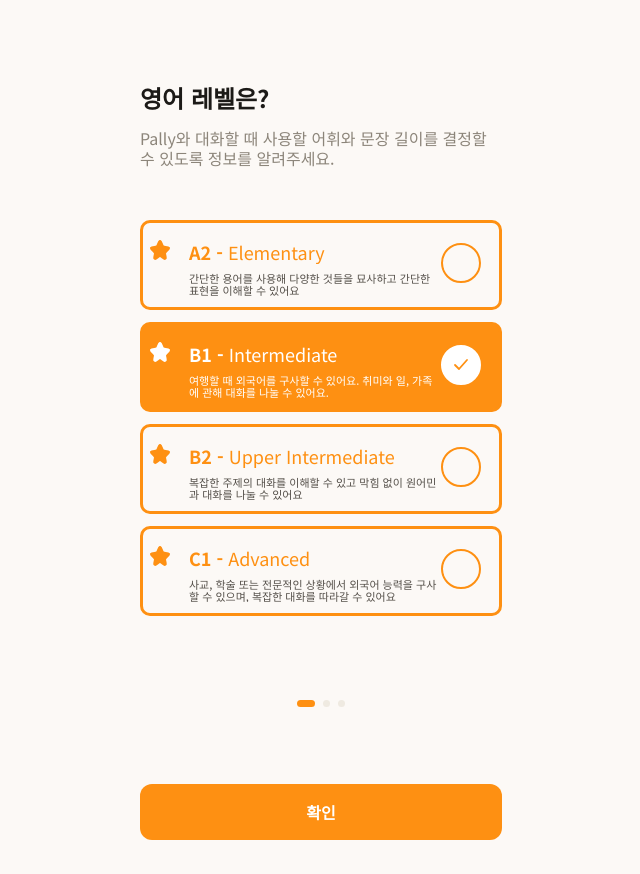
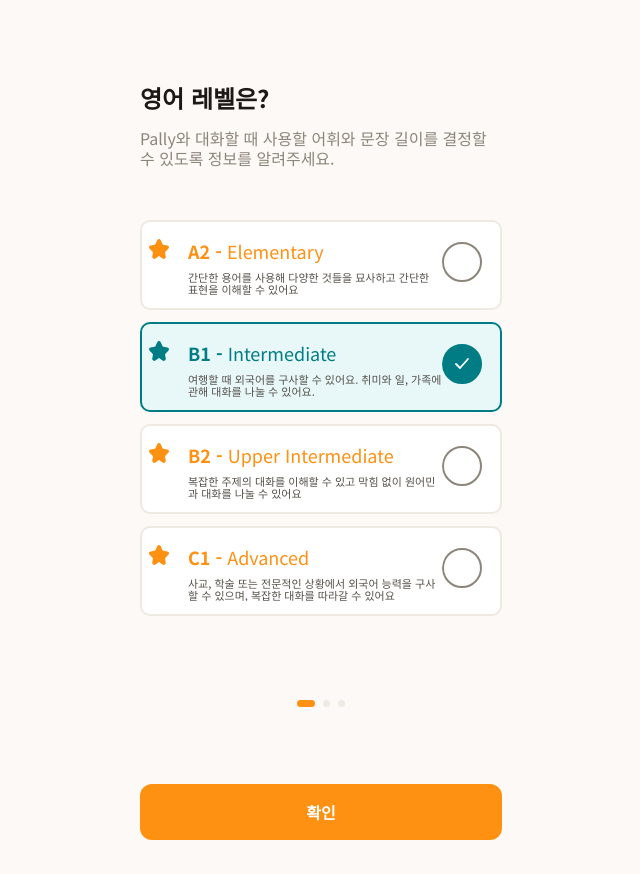
Before and after one commit to puter8/capstone, a Next.js app in the folder frontend/: page /onboarding in a window 1280 px wide. Shown: the whole page, without its empty margins (319-959 px from the left). Built offline with nearby package versions, Linux system fonts and the light colour scheme.

Commit message:
refine(ui): unify teal selection states
Keep orange focused on primary actions while sharing one calm state treatment.

```diff
--- a/frontend/components/challenge/ChallengeTask.tsx
+++ b/frontend/components/challenge/ChallengeTask.tsx
@@ -12,13 +12,15 @@ export function ChallengeTask({ completed = false, description, title }: Challen
   return (
     <article
       className={cn(
-        "relative h-[90px] w-full rounded-[10px] border-[3px] border-primary-soft",
-        completed ? "bg-primary text-white" : "bg-white text-primary",
+        "relative h-[90px] w-full rounded-[10px] border-2",
+        completed
+          ? "border-accent-strong bg-accent-soft text-accent-strong"
+          : "border-border bg-white text-primary",
       )}
     >
       <PallyStarIcon className="absolute left-[7px] top-[17px] size-5" />
       <h3 className="absolute left-[46px] right-[64px] top-[17px] truncate text-subtitle-sb">{title}</h3>
-      <p className={`absolute left-[46px] right-[64px] top-[55px] truncate text-caption-2 ${completed ? "text-white" : "text-text-secondary"}`}>
+      <p className="absolute left-[46px] right-[64px] top-[55px] truncate text-caption-2 text-text-secondary">
         {description}
       </p>
       <SelectionIndicator className="absolute right-[18px] top-[20px]" selected={completed} />
--- a/frontend/components/onboarding/LevelOption.tsx
+++ b/frontend/components/onboarding/LevelOption.tsx
@@ -15,8 +15,10 @@ export function LevelOption({ code, description, name, onSelect, selected = fals
     <button
       aria-pressed={selected}
       className={cn(
-        "relative h-[90px] w-full overflow-hidden rounded-[10px] border-[3px] border-primary text-left transition-colors",
-        selected ? "bg-primary text-white" : "bg-transparent text-primary",
+        "relative h-[90px] w-full overflow-hidden rounded-[10px] border-2 text-left transition-colors",
+        selected
+          ? "border-accent-strong bg-accent-soft text-accent-strong"
+          : "border-border bg-white text-primary",
       )}
       onClick={onSelect}
       type="button"
@@ -25,11 +27,7 @@ export function LevelOption({ code, description, name, onSelect, selected = fals
       <p className="absolute left-[46px] right-[62px] top-[17px] truncate text-subtitle-sb">
         {code} - <span className="font-normal">{name}</span>
       </p>
-      <p
-        className={`absolute left-[46px] right-[58px] top-[49px] line-clamp-2 text-caption-2 ${
-          selected ? "text-white" : "text-text-secondary"
-        }`}
-      >
+      <p className="absolute left-[46px] right-[58px] top-[49px] line-clamp-2 text-caption-2 text-text-secondary">
         {description}
       </p>
       <SelectionIndicator className="absolute right-[18px] top-[20px]" selected={selected} />
--- a/frontend/components/ui/SelectionIndicator.tsx
+++ b/frontend/components/ui/SelectionIndicator.tsx
@@ -11,7 +11,9 @@ export function SelectionIndicator({ selected = false, className }: SelectionInd
       aria-hidden="true"
       className={cn(
         "grid size-10 place-items-center rounded-full border-2",
-        selected ? "border-white bg-white text-primary" : "border-primary bg-transparent text-primary",
+        selected
+          ? "border-accent-strong bg-accent-strong text-white"
+          : "border-text-tertiary bg-transparent text-text-tertiary",
         className,
       )}
     >
--- a/frontend/tailwind.config.ts
+++ b/frontend/tailwind.config.ts
@@ -14,6 +14,8 @@ const config: Config = {
         primary: "#fe9012",
         "primary-soft": "#ffb84a",
         accent: "#00c3d0",
+        "accent-soft": "#e8f8f9",
+        "accent-strong": "#007d84",
         text: "#1c1a17",
         "text-secondary": "#55504a",
         "text-muted": "#6b645d",
```
